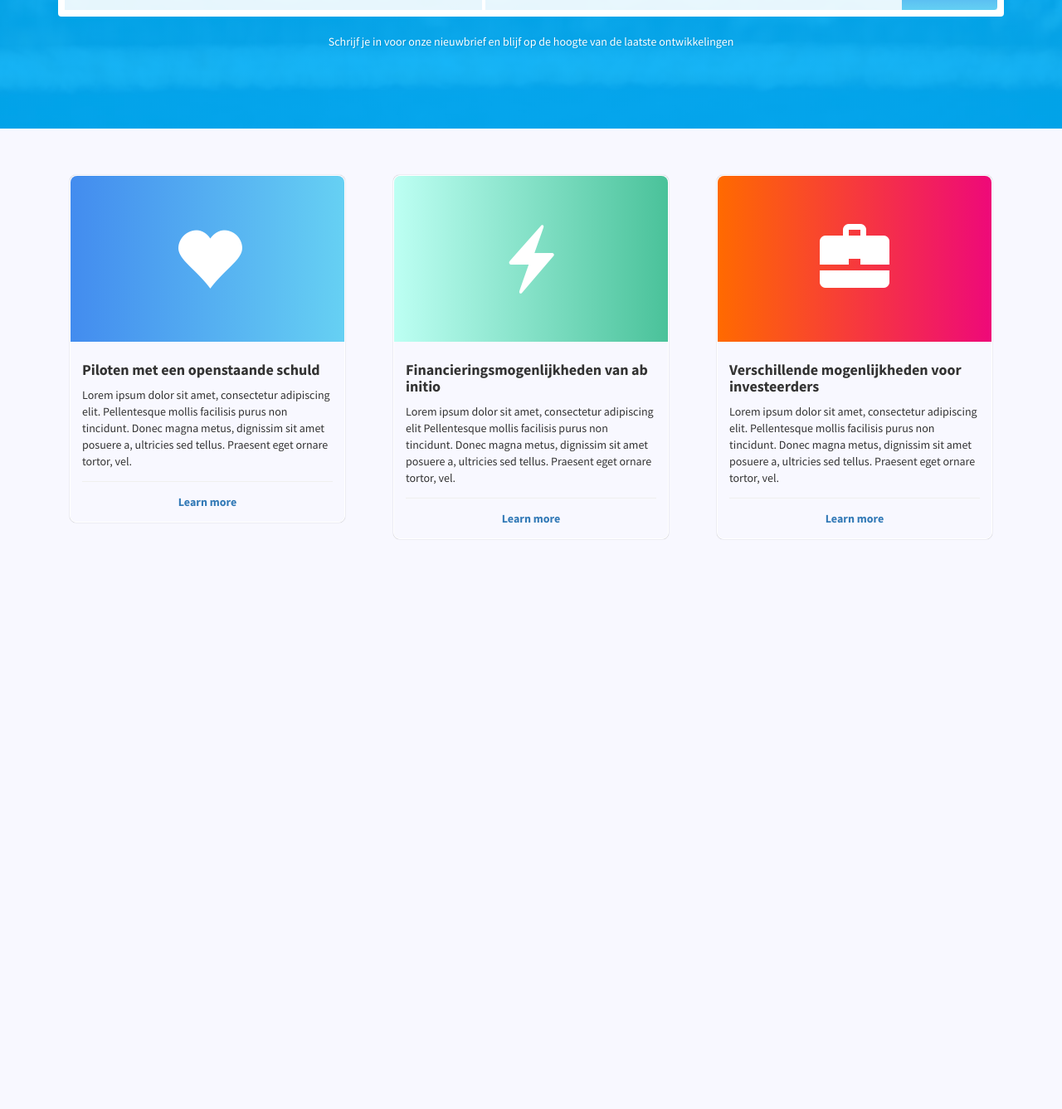
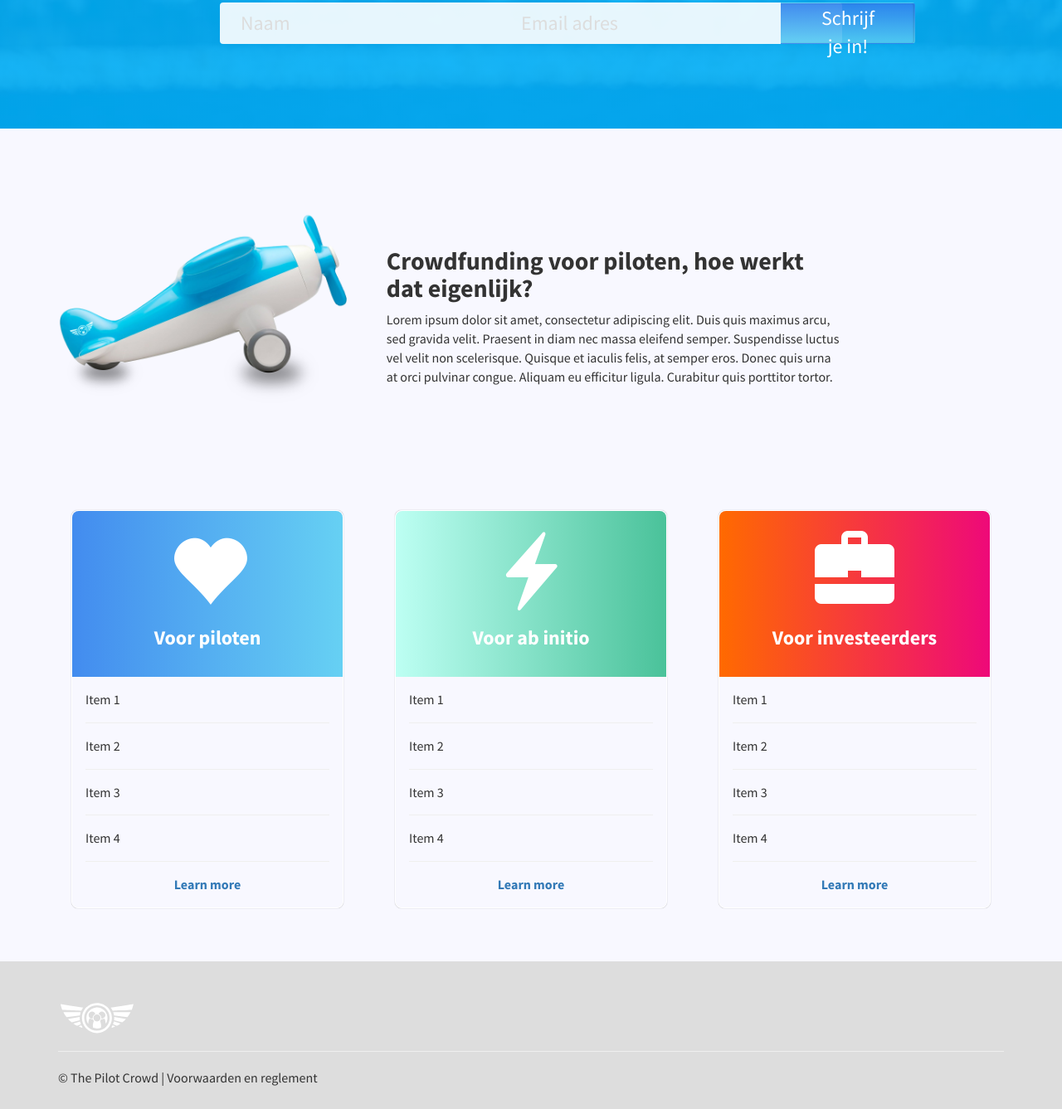
Before and after one commit to jaapbakker88/pc-html, a plain HTML site: page index.html in a window 1280 px wide. Shown: the part 565-1902 px from the top of the page at 83% size. Before the commit the page ends 1271 px from the top, so only its background shows below. Drawn offline with nearby package versions, Linux system fonts and the light colour scheme.

Commit message:
added intro section

```diff
--- a/grid.css
+++ b/grid.css
@@ -7,3 +7,57 @@
 	align-items: center;
 	justify-content: center;
 }
+
+.col-1-3, .col-2-3, .col-1-4, .col-1-2, .col-3-4 {
+	-webkit-box-flex: 0!important;
+    -webkit-flex: none!important;
+    flex: none!important;
+}
+
+.col-1-2 {
+	width: 50% !important;
+}
+
+.col-1-3 {
+	width: 33.32% !important;
+}
+.col-2-3 {
+	width: 66.66% !important;
+}
+
+.col-1-4 {
+	width: 25% !important;
+}
+.col-3-4 {
+	width: 75% !important;
+}
+
+/* With gutters */
+.flex-gutters {
+  margin: -3em 0 0 -3em;
+}
+.flex-gutters > .col {
+  padding: 3em 0 0 3em;
+}
+
+/* Alignment per row */
+.flex-top {
+  align-items: flex-start;
+}
+.flex-bottom {
+  align-items: flex-end;
+}
+.flex-center {
+  align-items: center;
+}
+
+/* Alignment per cell */
+.flex-cell--top {
+  align-self: flex-start;
+}
+.flex-cell--bottom {
+  align-self: flex-end;
+}
+.flex-cell--center {
+  align-self: center;
+}
--- a/index.html
+++ b/index.html
@@ -62,46 +62,87 @@
 					</div>
 					<div class="header__content--signup">
 						<div class="container">
-							<div class="form-group-custom">
-								<input type="text" name="name" id="name" placeholder="Naam">
-								<input type="email" name="email" id="email" placeholder="Email adres">
-								<button>Schrijf je in!</button>
+							<div class="row">
+								<div class="col-md-8 col-md-offset-2">
+									<p class="text-center">Schrijf je in voor onze nieuwbrief en blijf op de hoogte van de laatste ontwikkelingen</p>
+
+									<div class="form-group-custom">
+										<input type="text" name="name" id="name" placeholder="Naam">
+										<input type="email" name="email" id="email" placeholder="Email adres">
+										<button>Schrijf je in!</button>
+									</div>
+								</div>
 							</div>
-							<p class="text-center"><br>Schrijf je in voor onze nieuwbrief en blijf op de hoogte van de laatste ontwikkelingen</p>
+
 						</div>
 					</div>
 				</div>
 			</header>
+
+			<section class="cta">
+				<div class="container">
+					<div class="flex-row flex-gutters">
+						<div class="col col-1-3"><img src="images/plane.png" alt="" class="img-responsive"></div>
+						<div class="col col-1-2">
+							<div>
+								<h2>Crowdfunding voor piloten, hoe werkt dat eigenlijk?</h2>
+								<p>Lorem ipsum dolor sit amet, consectetur adipiscing elit. Duis quis maximus arcu, sed gravida velit. Praesent in diam nec massa eleifend semper. Suspendisse luctus vel velit non scelerisque. Quisque et iaculis felis, at semper eros. Donec quis urna at orci pulvinar congue. Aliquam eu efficitur ligula. Curabitur quis porttitor tortor.</p>
+							</div>
+						</div>
+					</div>
+				</div>
+			</section>
 
 			<section id="intro">
 				<div class="container">
 					<div class="row">
 						<div class="col-sm-4">
 							<div class="panel-custom">
-								<div class="head blue"><span class="glyphicon glyphicon-heart" aria-hidden="true"></span></div>
+								<div class="head blue">
+									<span class="glyphicon glyphicon-heart" aria-hidden="true"></span>
+									<h3>Voor piloten</h3>
+								</div>
 								<div class="body">
-									<h4>Piloten met een openstaande schuld</h4>
-									<p>Lorem ipsum dolor sit amet, consectetur adipiscing elit. Pellentesque mollis facilisis purus non tincidunt. Donec magna metus, dignissim sit amet posuere a, ultricies sed tellus. Praesent eget ornare tortor, vel.</p>
+									<ul>
+										<li>Item 1</li>
+										<li>Item 2</li>
+										<li>Item 3</li>
+										<li>Item 4</li>
+									</ul>
 								</div>
 								<a href=""><div class="footer">Learn more</div></a>
 							</div>
 						</div>
 						<div class="col-sm-4">
 							<div class="panel-custom">
-								<div class="head green"><span class="glyphicon glyphicon-flash" aria-hidden="true"></span></div>
+								<div class="head green">
+									<span class="glyphicon glyphicon-flash" aria-hidden="true"></span>
+									<h3>Voor ab initio</h3>
+								</div>
 								<div class="body">
-									<h4>Financieringsmogenlijkheden van ab initio</h4>
-									<p>Lorem ipsum dolor sit amet, consectetur adipiscing elit Pellentesque mollis facilisis purus non tincidunt. Donec magna metus, dignissim sit amet posuere a, ultricies sed tellus. Praesent eget ornare tortor, vel.</p>
+									<ul>
+										<li>Item 1</li>
+										<li>Item 2</li>
+										<li>Item 3</li>
+										<li>Item 4</li>
+									</ul>
 								</div>
 								<a href=""><div class="footer">Learn more</div></a>
 							</div>
 						</div>
 						<div class="col-sm-4">
 							<div class="panel-custom">
-								<div class="head red"><span class="glyphicon glyphicon-briefcase" aria-hidden="true"></span></div>
+								<div class="head red">
+									<span class="glyphicon glyphicon-briefcase" aria-hidden="true"></span>
+									<h3>Voor investeerders</h3>
+								</div>
 								<div class="body">
-									<h4>Verschillende mogenlijkheden voor investeerders</h4>
-									<p>Lorem ipsum dolor sit amet, consectetur adipiscing elit. Pellentesque mollis facilisis purus non tincidunt. Donec magna metus, dignissim sit amet posuere a, ultricies sed tellus. Praesent eget ornare tortor, vel.</p>
+									<ul>
+										<li>Item 1</li>
+										<li>Item 2</li>
+										<li>Item 3</li>
+										<li>Item 4</li>
+									</ul>
 								</div>
 								<a href=""><div class="footer">Learn more</div></a>
 							</div>
@@ -109,6 +150,21 @@
 					</div>
 				</div>
 			</section>
+			<footer>
+				<div class="container">
+					<div class="row">
+						<div class="col-md-3">
+							<img src="images/logo.svg" class="svg" alt="">
+						</div>
+					</div>
+					<hr>
+					<div class="row">
+						<div class="col-md-12">
+							<p>&copy; The Pilot Crowd | Voorwaarden en reglement</p>
+						</div>
+					</div>
+				</div>
+			</footer>
 		</div>
 	</div>
 
--- a/scripts.js
+++ b/scripts.js
@@ -13,6 +13,4 @@ if ($('#site-wrapper').hasClass('show-nav')) {
 		// Do things on Nav Open
 		$('#site-wrapper').addClass('show-nav');
 	}
-
-//$('#site-wrapper').toggleClass('show-nav');
 }
--- a/style.css
+++ b/style.css
@@ -9,13 +9,31 @@
 
 }
 
+
 * {
 	box-sizing: border-box;
+	outline: none;
+}
+
+::-webkit-input-placeholder { /* WebKit, Blink, Edge */
+    color:    #ddd;
+}
+:-moz-placeholder { /* Mozilla Firefox 4 to 18 */
+   color:    #ddd;
+   opacity:  1;
+}
+::-moz-placeholder { /* Mozilla Firefox 19+ */
+   color:    #ddd;
+   opacity:  1;
+}
+:-ms-input-placeholder { /* Internet Explorer 10-11 */
+   color:    #ddd;
 }
 
 html, body {
 	margin: 0; padding: 0;
 	background: var(--primary);
+	font-size: 16px;
 }
 
 section {
@@ -72,6 +90,11 @@ width: 100%;
 .pull-right {
 	position: absolute;
 	right: 15px;
+}
+
+.flex-center {
+	display: flex;
+	align-items: center;
 }
 
 
@@ -153,11 +176,15 @@ header {
 	border-top-right-radius: var(--panel-radius);
 	min-height: 200px;
 	display: flex;
+	flex-direction: column;
 	align-items: center;
 	justify-content: center;
 }
 .panel-custom > .head > span {
 	font-size: 6em;
+	color: #fff;
+}
+.panel-custom > .head > h3 {
 	color: #fff;
 }
 .panel-custom > .head.blue {
@@ -181,45 +208,70 @@ header {
 .panel-custom > .body {
 	padding: 1em 1em 0 1em;
 }
+.panel-custom > .body > ul {
+	list-style: none;
+	padding: 0;
+	margin-bottom: 0;
+}
+.panel-custom > .body > ul li {
+	border-top: 1px solid #efefee;
+	padding: 1em 0 1em;
+
+}
+.panel-custom > .body > ul li:first-child {
+	border-top: none;
+	padding: 0 0 1em;
+}
+.panel-custom > .body > ul li:last-child {
+	border-bottom: 1px solid #efefee;
+	padding: 1em 0 1em;
+}
+
 .panel-custom a:hover {
 	text-decoration: none;
 }
 .panel-custom a > .footer {
 	font-weight: 700;
-	margin: 1em 1em 0 1em;
+	margin: 0em 1em 0 1em;
 	padding-top: 1em; padding-bottom: 1em;
 	text-align: center;
-	border-top: 1px solid #efefee;
-}
+/*	border-top: 1px solid #efefee;
+*/}
 .panel-custom a > .footer:hover {
 	background: #f4f4ff;
-	margin: 1em 0 0 0;
+	margin: 0 0 0 0;
 	border-bottom-left-radius: var(--panel-radius);
 	border-bottom-right-radius: var(--panel-radius);
 }
 
 .header__content--signup {
-	margin-bottom: 10em;
+	margin-bottom: 5em;
 }
 
 .form-group-custom {
 	font-size: 1.5em;
 	display: flex;
 	background: rgba(255,255,255,0.9);
-	border: 8px solid #fff;
+	/*border: 1px solid #fff;*/
 	border-radius: 4px;
 }
 .form-group-custom input {
 	padding-left: 1em;
 	background: transparent;
 	box-shadow: none;
-	border: none;
+	border: 1px solid transparent;
 	flex: 1;
 	height: 50px;
 	/* width: 50px; */
+	color: #666;
 }
+.form-group-custom input:focus {
+		border-color: var(--brand);
+		background: #fff;
+		color: #333;
+	}
 .form-group-custom input:first-child {
-	border-right: 4px solid #fff;
+	border-radius: 4px 0 0 4px
 }
 
 .form-group-custom button {
@@ -231,10 +283,25 @@ header {
 	background: linear-gradient(to top, rgba(86,204,242,0.9), rgba(47,128,237,0.9)); /* W3C, IE 10+/ Edge, Firefox 16+, Chrome 26+, Opera 12+, Safari 7+ */
 	border-top-right-radius: 4px;
 	border-bottom-right-radius: 4px;
-	box-shadow: none;
-	border: none;
+	border: 1px solid transparent;
+	padding-left: 2em; padding-right: 2em;
+	-webkit-box-shadow: inset -1px 0px 2px 0px rgba(0,0,0,0.15);
+	-moz-box-shadow: inset -1px 0px 2px 0px rgba(0,0,0,0.15);
+	box-shadow: inset -1px 0px 2px 0px rgba(0,0,0,0.15);
+	color: #fff;
 }
 
+
+footer {
+	margin-top: 3em;
+	padding-top: 3em; padding-bottom: 1em;
+	background: #ddd;
+	min-height: 100px;
+}
+footer img {
+	height: 40px;
+
+}
 
 @media(max-width:767px){
 	.header__navbar--brand {
@@ -260,9 +327,10 @@ header {
 	.form-group-custom input, .form-group-custom button {
 		width: 100%;
 	}
+
 	.form-group-custom input:first-child {
 		border-right: none;
-		border-bottom: 4px solid #fff;
+		border-bottom: 1px solid #fff;
 	}
 	.form-group-custom button {
 		border-radius: 0 0px 4px 4px
```
Also changed, not shown: images/LOGO.png (added), images/plane.jpg (added), images/plane.png (added), 3 other files. Lines whose indentation alone changed are shown as unchanged.
